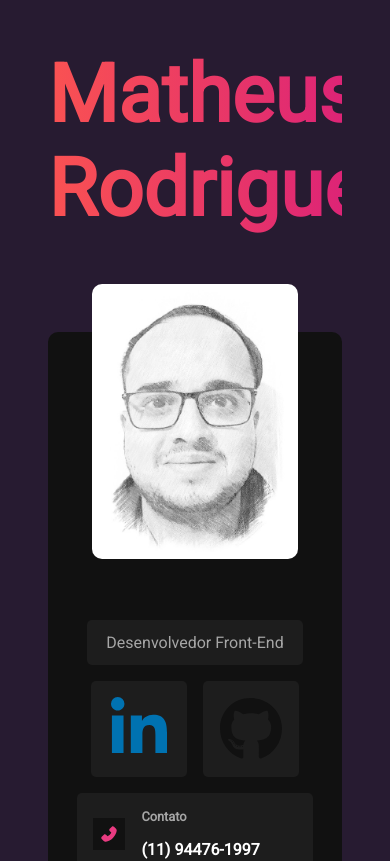
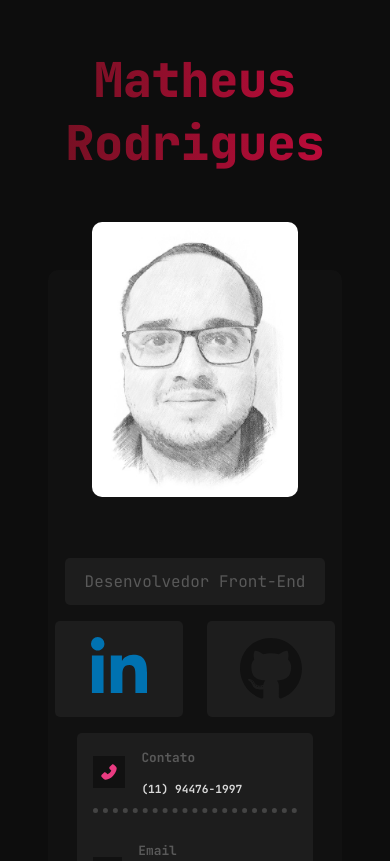
Before and after one commit to Mati-Pereira/portifolio, a React (Vite) app: page / in a window 390 px wide. Shown: the top 861 px of the page. Built offline with nearby package versions, Linux system fonts and the light colour scheme.

Commit message:
updating visual

```diff
--- a/src/styles/components/app.scss
+++ b/src/styles/components/app.scss
@@ -14,5 +14,13 @@
     background: variables.$gradient;
     background-clip: text;
     color: transparent;
+    font-weight: 900;
+  }
+
+  @media (max-width: 700px) {
+    h1 {
+      font-size: 3rem;
+      text-align: center;
+    }
   }
 }
--- a/src/styles/components/infocontainer.scss
+++ b/src/styles/components/infocontainer.scss
@@ -27,15 +27,19 @@
       width: 2rem;
       height: 2rem;
     }
-    #email-icon{
+
+    #email-icon {
       color: #6ab5b9;
     }
-    #phone-icon{
+
+    #phone-icon {
       color: #e93b81;
     }
-    #pin-icon{
+
+    #pin-icon {
       color: #c17ceb;
     }
+
     div {
       display: flex;
       flex-direction: column;
@@ -52,7 +56,11 @@
         font-weight: bold;
       }
 
-
+      @media (max-width: 700px) {
+        p {
+          font-size: .7rem;
+        }
+      }
     }
   }
 }
--- a/src/styles/components/socialnetworks.scss
+++ b/src/styles/components/socialnetworks.scss
@@ -3,11 +3,11 @@
 
 #socialNetworks {
   @include mixings.center;
-  gap: 1rem;
+  gap: 1.5rem;
   margin: 1rem 0;
 
   .social-btn {
-    padding: 1rem;
+    padding: 1rem 2rem;
     background-color: variables.$bg-color-secondary;
     border-radius: variables.$card-border-radius;
     color: #333;
--- a/src/styles/variables.scss
+++ b/src/styles/variables.scss
@@ -1,12 +1,11 @@
-@import url('https://fonts.googleapis.com/css2?family=Roboto&display=swap');
-
-$primary-font: 'Roboto',
-  sans-serif;
-$text-color: #FFF;
-$text-color-secondary: #a6a6a6;
-$body-bg-color: #271B31;
+@import url('https://fonts.googleapis.com/css2?family=JetBrains+Mono:wght@400;700;800&display=swap');
+$primary-font: 'JetBrains Mono',
+  monospace;
+$text-color: #D9D9D9;
+$text-color-secondary: #595959;
+$body-bg-color: #0D0D0D;
 $bg-color: #111;
 $bg-color-secondary: #1d1d1d;
 $container-border-radius: 10px;
 $card-border-radius: 5px;
-$gradient: linear-gradient(90deg, rgba(250,82,82,1) 0%, rgba(221,36,118,1) 100%)
+$gradient: linear-gradient(90deg, #731022 0%, #BF0B3B 100%)
```
